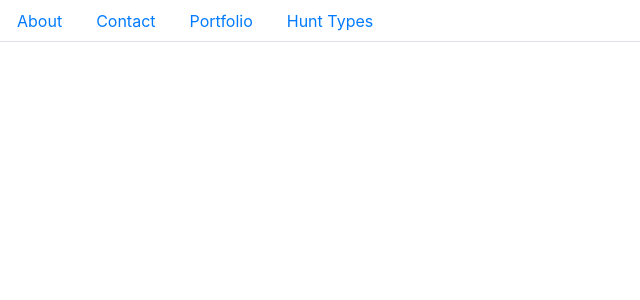
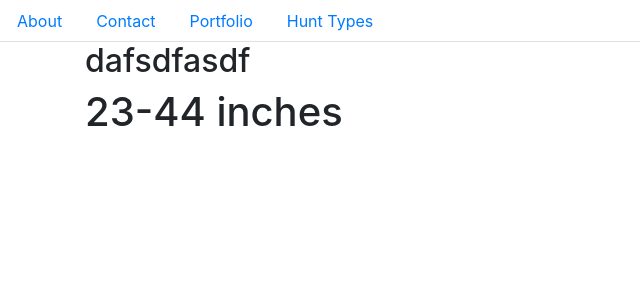
Before and after one commit to tluben/CentralAsia, a React (Create React App) app: page /gallery in a window 1280 px wide. Shown: the top 300 px of the page, without its empty margins (0-640 px from the left). Built offline with nearby package versions, Linux system fonts and the light colour scheme.

Commit message:
getting deeper into object

```diff
--- a/src/App.js
+++ b/src/App.js
@@ -29,27 +29,27 @@ state = {
     }
   ],
   Hunts:[
-  //   {
-  //     animalName: "ibex",
-  //     location:"Mongolia",
-  //     huntingSeasons: {
-  //       one:"october-november",
-  //       two:"Feb-april",
-  //     },
-  //     duration: "12-14 days with 9 days hunting",
-  //     included:["visa support","firearms permits","airport pick-up"],
-  //     trophyQuality:{
-  //       Argali:"23-44 inches",
-  //       hangaiArgali:"34-40 inches",
-  //       gobiArgali:"34234234"
-  //     },
-  //     gallery:{
-  //       img1: "https://external-content.duckduckgo.com/iu/?u=http%3A%2F%2Fwww.worldsportfishing.com%2Fwp-content%2Fuploads%2F2012%2F02%2Fibex.jpg&f=1&nofb=1",
-  //       img2: "https://external-content.duckduckgo.com/iu/?u=http%3A%2F%2Fwww.worldsportfishing.com%2Fwp-content%2Fuploads%2F2012%2F02%2Fibex.jpg&f=1&nofb=1",
-  //       img3:  "https://external-content.duckduckgo.com/iu/?u=http%3A%2F%2Fwww.worldsportfishing.com%2Fwp-content%2Fuploads%2F2012%2F02%2Fibex.jpg&f=1&nofb=1"
-  //     },
-  //   }
     {
+      animalName: "ibex",
+      location:"Mongolia",
+      huntingSeasons: {
+        one:"october-november",
+        two:"Feb-april",
+      },
+      duration: "12-14 days with 9 days hunting",
+      included:["visa support","firearms permits","airport pick-up"],
+      trophyQuality:{
+        Argali:"23-44 inches",
+        hangaiArgali:"34-40 inches",
+        gobiArgali:"34234234"
+      },
+      gallery:{
+        img1: "https://external-content.duckduckgo.com/iu/?u=http%3A%2F%2Fwww.worldsportfishing.com%2Fwp-content%2Fuploads%2F2012%2F02%2Fibex.jpg&f=1&nofb=1",
+        img2: "https://external-content.duckduckgo.com/iu/?u=http%3A%2F%2Fwww.worldsportfishing.com%2Fwp-content%2Fuploads%2F2012%2F02%2Fibex.jpg&f=1&nofb=1",
+        img3:  "https://external-content.duckduckgo.com/iu/?u=http%3A%2F%2Fwww.worldsportfishing.com%2Fwp-content%2Fuploads%2F2012%2F02%2Fibex.jpg&f=1&nofb=1"
+      },
+    }
+    ,{
       animalName: "ibex",
       description: "hello world 2",
       img: "https://external-content.duckduckgo.com/iu/?u=https%3A%2F%2Fthepayereyes.com%2Fstore%2Fwp-content%2Fuploads%2F2019%2F01%2Fredstag.jpg&f=1&nofb=1"
@@ -139,7 +139,6 @@ isListView(listView){
           />}/>
           <Route path="/gallery" component={() =><Gallery
             gallery={this.state.gallery}
-            img1={this.state.gallery.img1}
             Hunts={this.state.Hunts}
           />}/>
           <Route path="/contact" component={Contact} />
--- a/src/components/pages/Gallery.js
+++ b/src/components/pages/Gallery.js
@@ -4,7 +4,8 @@ const Gallery = (props) => {
     return(
             <div className="container">
             {/* GREG TODO - idk why I can't get state to pass into this component*/}
-                <h2>{props.gallery.name}</h2>
+                <h2>{props.gallery[0].name}</h2>
+                <h1>{props.Hunts[0].trophyQuality.Argali}</h1>
             {/* Greg todo - end */}
             </div>
     )
```
Also changed, not shown: src/data/gallery.json (+12 -0 lines).
